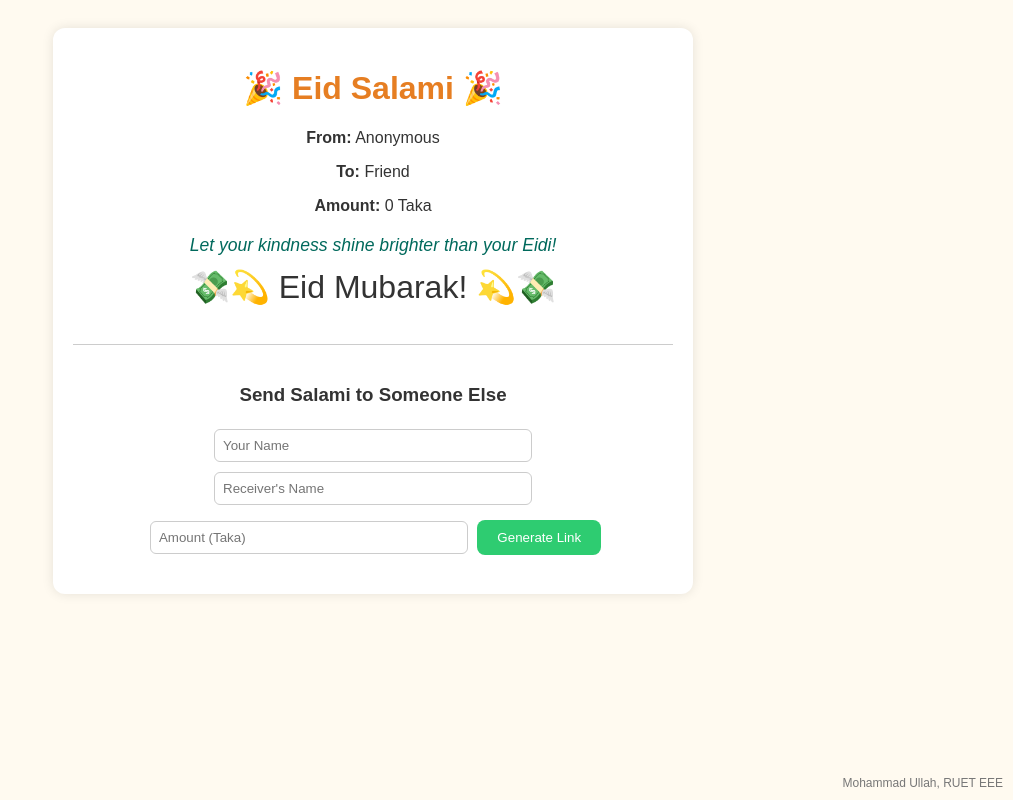
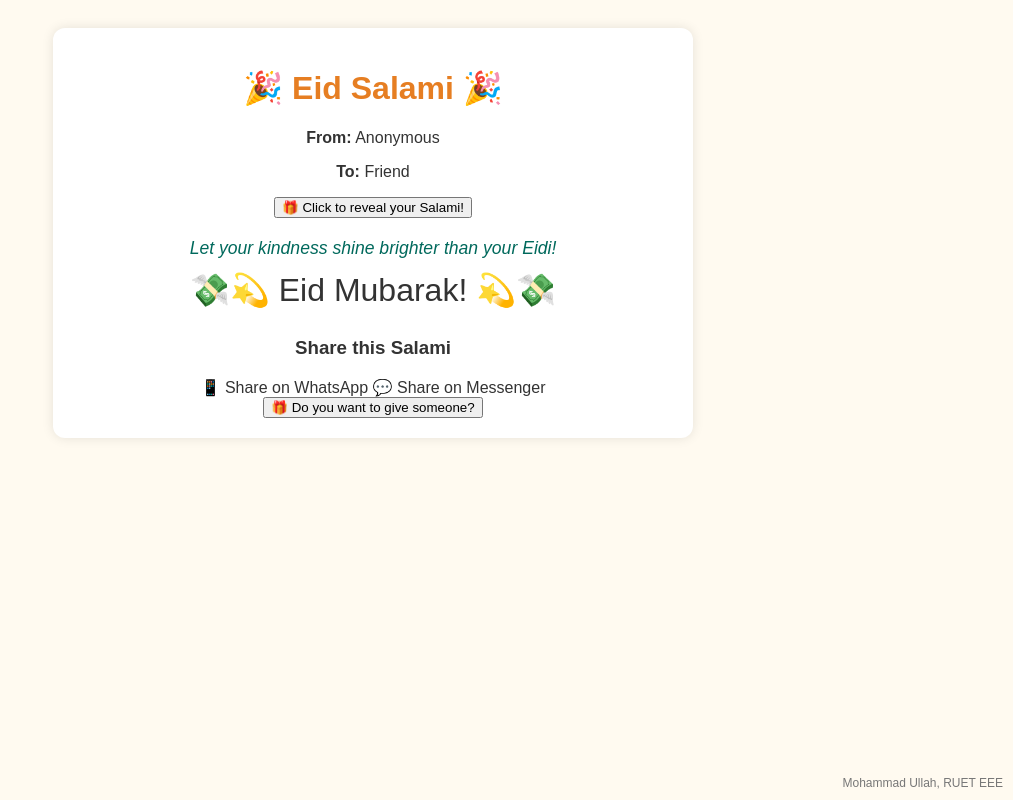
Before and after one commit to Smartcart-bit/Salami2, a plain HTML site: page index.html in a window 1280 px wide. Shown: the whole page, without its empty margins (267-1280 px from the left). Drawn offline with Linux system fonts and the light colour scheme.

Commit message:
Update index.html

```diff
--- a/index.html
+++ b/index.html
@@ -11,14 +11,28 @@
 
     <p><strong>From:</strong> <span id="sender">...</span></p>
     <p><strong>To:</strong> <span id="receiver">...</span></p>
-    <p><strong>Amount:</strong> <span id="amount">...</span> Taka</p>
+
+    <div id="amount-section">
+      <button onclick="revealAmount()">🎁 Click to reveal your Salami!</button>
+      <p id="amount" style="display: none;"><strong>Amount:</strong> <span id="amountValue"></span> Taka</p>
+    </div>
 
     <div id="quote" class="quote">Loading quote...</div>
-
     <div class="animation">💸💫 Eid Mubarak! 💫💸</div>
 
-    <!-- Share section -->
-    <div class="share-box">
+    <!-- Share Buttons -->
+    <div class="share-buttons">
+      <h3>Share this Salami</h3>
+      <a id="waLink" target="_blank">📱 Share on WhatsApp</a>
+      <a id="msLink" target="_blank">💬 Share on Messenger</a>
+    </div>
+
+    <!-- Hidden Send Section -->
+    <div class="send-toggle">
+      <button onclick="toggleSend()">🎁 Do you want to give someone?</button>
+    </div>
+
+    <div id="sendSection" style="display: none;" class="share-box">
       <h3>Send Salami to Someone Else</h3>
       <input type="text" id="newSender" placeholder="Your Name">
       <input type="text" id="newReceiver" placeholder="Receiver's Name">
```
